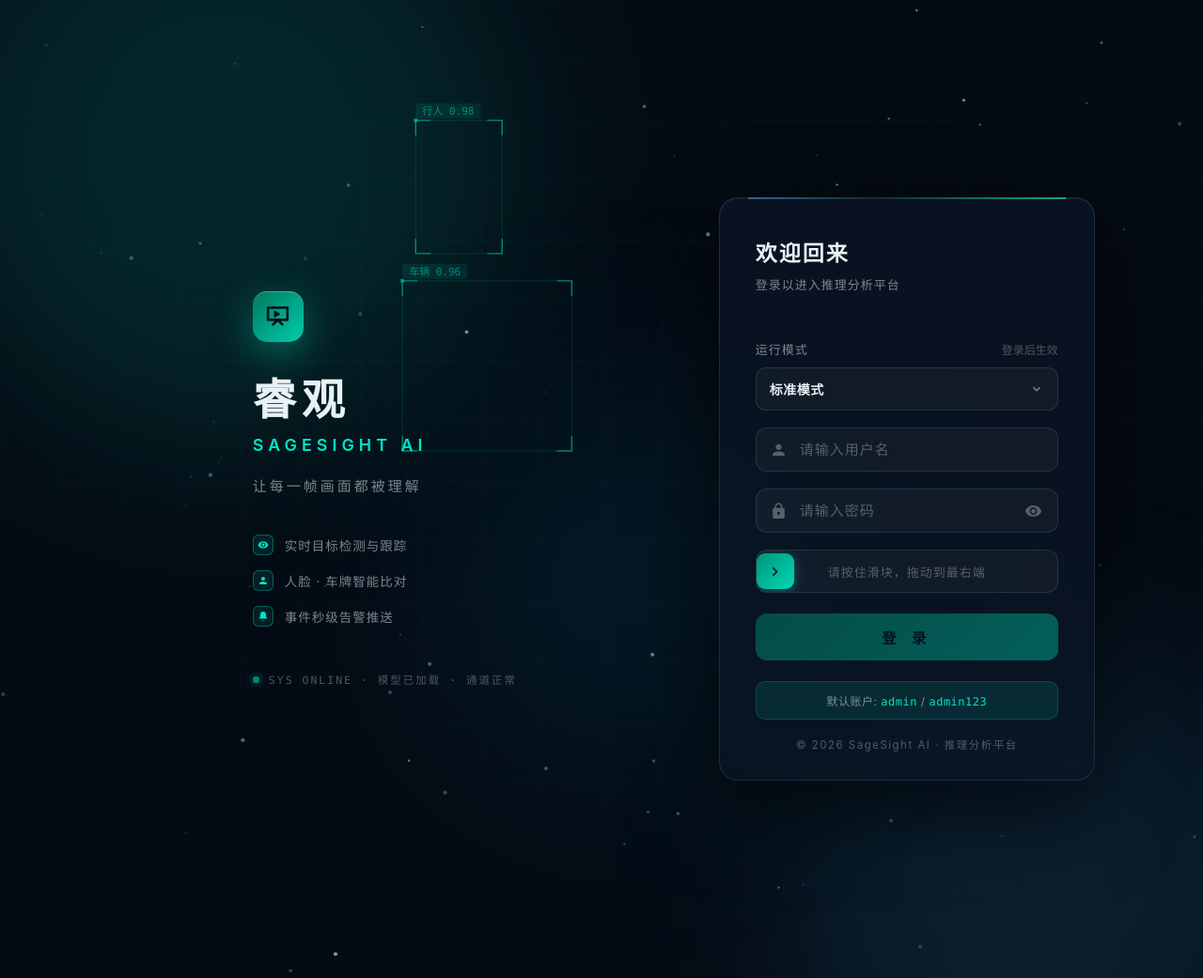
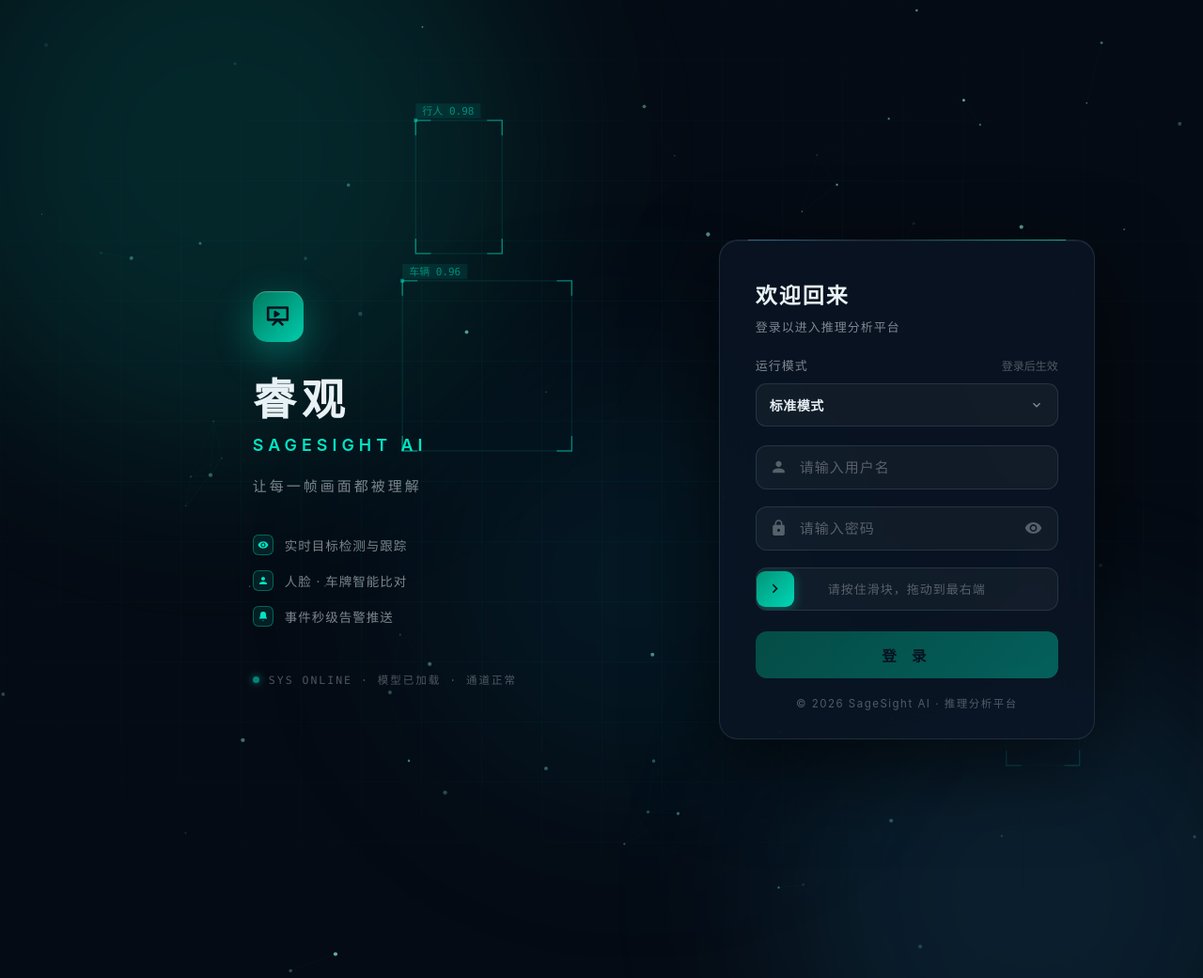
Before and after one commit to hanx125/sagesight-ai, a Python web app: template templates/login.html in a window 1280 px wide. Shown: the whole page at 94% size. Run offline with Jinja, Linux system fonts and the light colour scheme; the template is opened without the code that fills it, so the values that code supplies are empty.

Commit message:
fix(login): 云平台登录同样确定运行模式；移除默认账户提示
- 运行模式下拉移出账号密码表单，登录方式切换器下方两种方式共用可见
- 云平台登录发起时携带 runtime_mode；授权上下文存会话与服务端一次性
  兜底缓存（Cookie 未带回时模式不丢），回调认证通过后统一落库
- SSO 接口校验 runtime_mode，非法值 400
- 删除登录页"默认账户 admin/admin123"提示块及相关样式

```diff
--- a/templates/login.html
+++ b/templates/login.html
@@ -523,12 +523,11 @@
             flex-direction: column;
             align-items: center;
             text-align: center;
-            padding: 22px 4px 4px;
+            padding: 18px 4px 4px;
         }
 
         .form-card.mode-cloud .sso-panel { display: flex; }
-        .form-card.mode-cloud .login-form,
-        .form-card.mode-cloud .login-hint { display: none; }
+        .form-card.mode-cloud .login-form { display: none; }
 
         .sso-orb {
             width: 58px;
@@ -573,7 +572,7 @@
             display: flex;
             flex-direction: column;
             gap: 18px;
-            margin-top: 28px;
+            margin-top: 20px;
         }
 
         .input-group { position: relative; }
@@ -864,24 +863,7 @@
 
         .sso-btn svg { width: 17px; height: 17px; flex-shrink: 0; }
 
-        /* 底部提示 */
-        .login-hint {
-            margin-top: 22px;
-            padding: 11px 14px;
-            background: var(--accent-soft);
-            border: 1px solid rgba(0, 229, 195, 0.18);
-            border-radius: 10px;
-            font-size: 12px;
-            color: var(--muted);
-            text-align: center;
-            letter-spacing: 0.5px;
-        }
-
-        .login-hint code {
-            color: var(--accent);
-            font-family: 'Consolas', monospace;
-        }
-
+        /* 底部版权 */
         .login-footer {
             margin-top: 18px;
             text-align: center;
@@ -1001,8 +983,7 @@
                 </div>
                 {% endif %}
 
-                <form class="login-form" id="loginForm" onsubmit="return false;">
-                    <!-- 运行模式：下拉选项；登录成功后持久化为部署级配置 -->
+                <!-- 运行模式：两种登录方式共用；登录/授权成功后持久化为部署级配置 -->
                 <div class="mode-select">
                     <div class="mode-select-head">
                         <span>运行模式</span>
@@ -1035,6 +1016,7 @@
                     </div>
                 </div>
 
+                <form class="login-form" id="loginForm" onsubmit="return false;">
                     <div class="input-group">
                         <input type="text" id="username" placeholder="请输入用户名" autocomplete="username" value="">
                         <svg viewBox="0 0 24 24" fill="currentColor">
@@ -1087,13 +1069,9 @@
                         </svg>
                         进入云平台授权
                     </button>
-                    <div class="sso-panel-note">授权将在新窗口中完成，全程不离开本机数据</div>
+                    <div class="sso-panel-note">授权通过后按所选运行模式生效，全程不离开本机数据</div>
                 </div>
                 {% endif %}
-
-                <div class="login-hint">
-                    默认账户: <code>admin</code> / <code>admin123</code>
-                </div>
 
                 <div class="login-footer">
                     © 2026 SageSight AI · 推理分析平台
@@ -1532,7 +1510,9 @@
                 if (btn) btn.disabled = false;
             };
             try {
-                const resp = await fetch('/api/auth/sso/login');
+                // 运行模式随授权请求提交，由回调在授权成功后落库（与账号密码登录一致）
+                const ssoMode = runtimeModeInput ? runtimeModeInput.value : 'standalone';
+                const resp = await fetch('/api/auth/sso/login?runtime_mode=' + encodeURIComponent(ssoMode));
                 const data = await resp.json();
                 if (!resp.ok || !data.url) {
                     fail(data.error || '单点登录发起失败');
```
Also changed, not shown: src/auth/auth_api.py (+39 -5 lines). Lines whose indentation alone changed are shown as unchanged.
